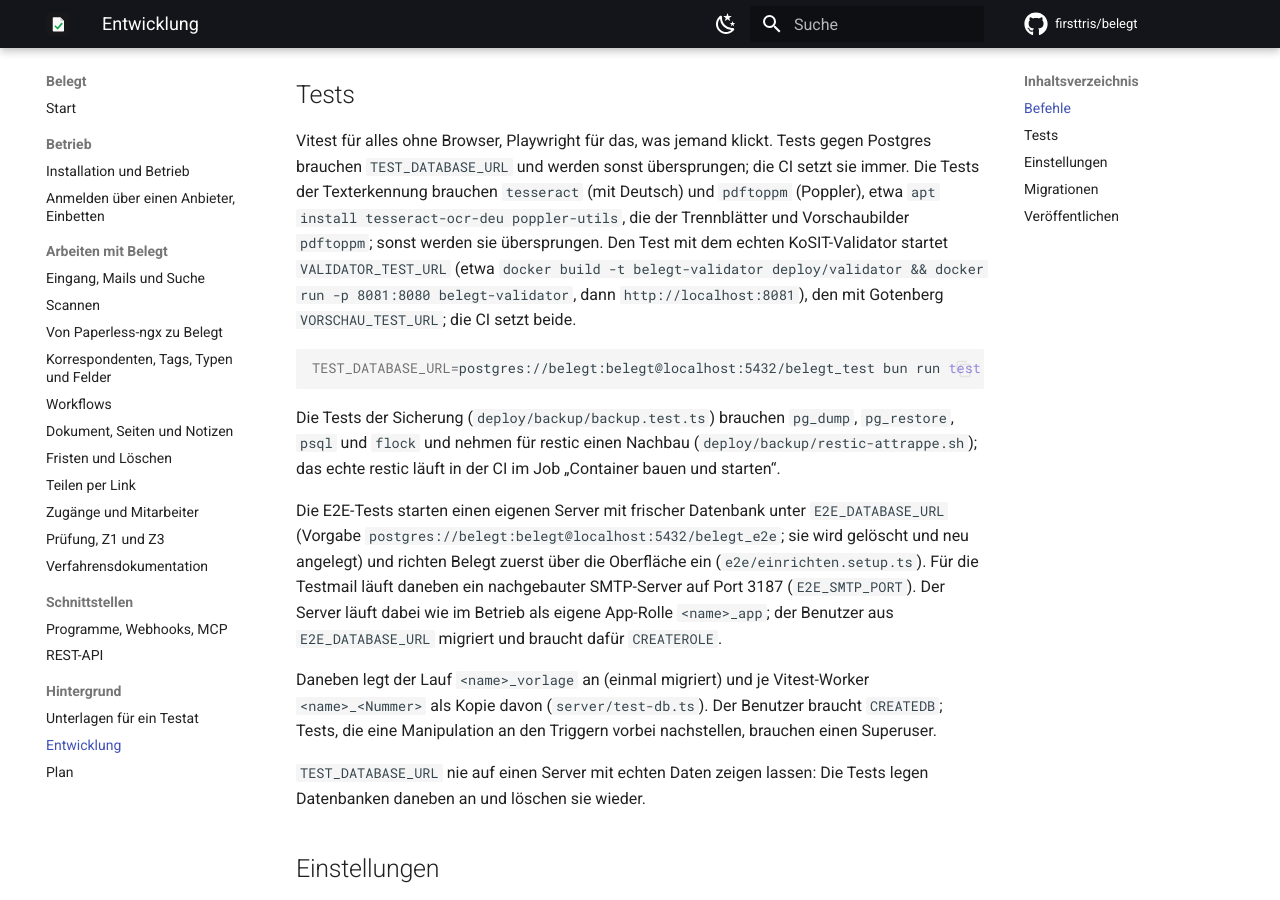
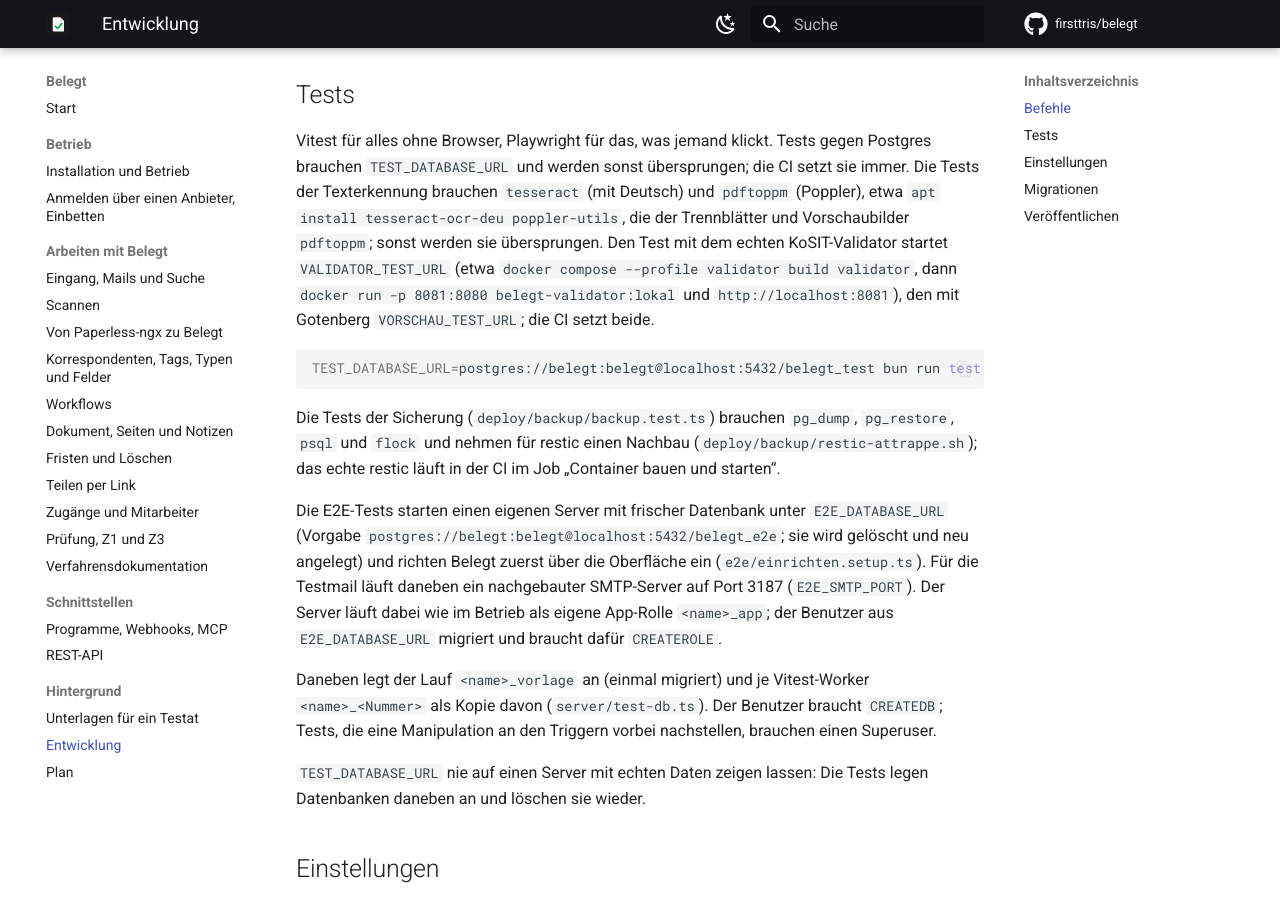
Before and after one commit to Speicherstadt/belegt, an MkDocs documentation site: the page built from docs/entwicklung.md, in a window 1280 px wide and 900 px high, scrolled down 616 px. Built offline with MkDocs 1.6.1 and Material for MkDocs 9.7.7, drawn with Linux system fonts in a browser that asks for light colours; comment, search, counter and statistics services are not loaded.

Commit message:
CI: Validator mit -f bauen, Docker sucht sonst nach einem Dockerfile
Der Job „Typecheck, Lint, Tests“ brach beim Bauen des KoSIT-Validators ab („open Dockerfile: no such file“). Ebenso in
den Hinweisen der Containerfiles und in docs/entwicklung.md.

Co-Authored-By: Claude Opus 5.5 <noreply@anthropic.com>
Claude-Session: https://claude.ai/code/session_01Y3rdfYz2SKH9xfBUAJSLKS

````diff
--- a/docs/entwicklung.md
+++ b/docs/entwicklung.md
@@ -34,8 +34,8 @@ Vitest für alles ohne Browser, Playwright für das, was jemand klickt. Tests ge
 `TEST_DATABASE_URL` und werden sonst übersprungen; die CI setzt sie immer. Die Tests der Texterkennung brauchen `tesseract` (mit
 Deutsch) und `pdftoppm` (Poppler), etwa `apt install tesseract-ocr-deu poppler-utils`, die der Trennblätter und
 Vorschaubilder `pdftoppm`; sonst werden sie übersprungen. Den Test mit dem echten KoSIT-Validator startet
-`VALIDATOR_TEST_URL` (etwa `docker build -t belegt-validator deploy/validator && docker run -p 8081:8080
-belegt-validator`, dann `http://localhost:8081`), den mit Gotenberg `VORSCHAU_TEST_URL`; die CI setzt beide.
+`VALIDATOR_TEST_URL` (etwa `docker compose --profile validator build validator`, dann
+`docker run -p 8081:8080 belegt-validator:lokal` und `http://localhost:8081`), den mit Gotenberg `VORSCHAU_TEST_URL`; die CI setzt beide.
 
 ```sh
 TEST_DATABASE_URL=postgres://belegt:belegt@localhost:5432/belegt_test bun run test
````
Also changed, not shown: 3 other files.
